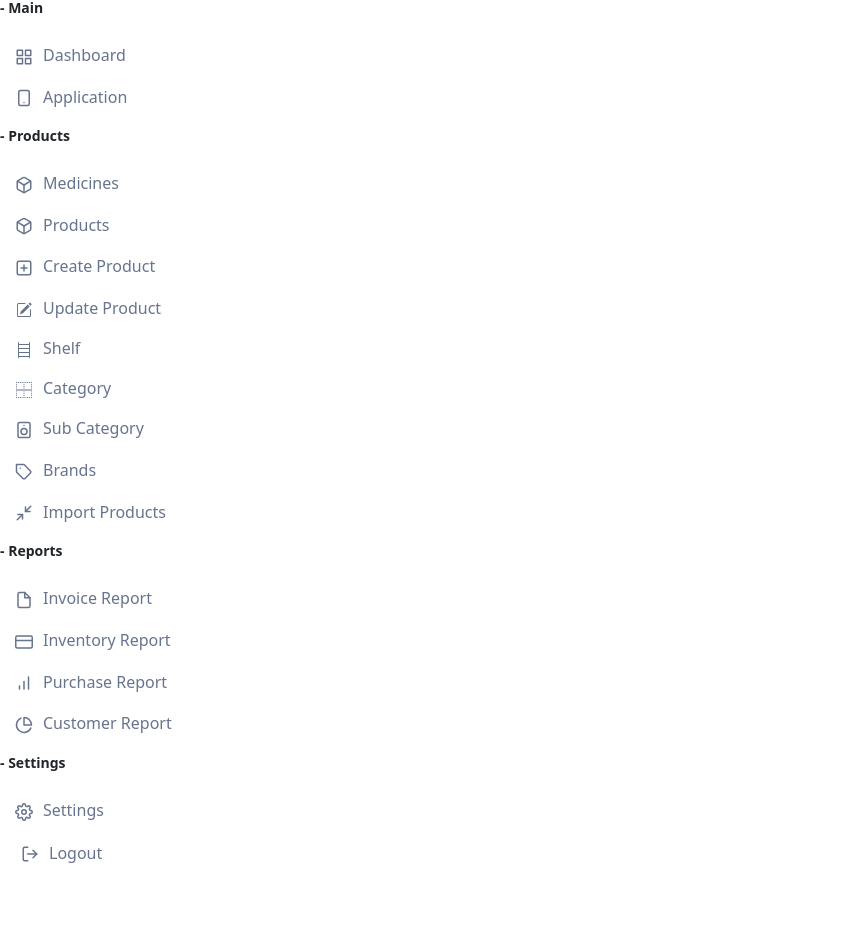
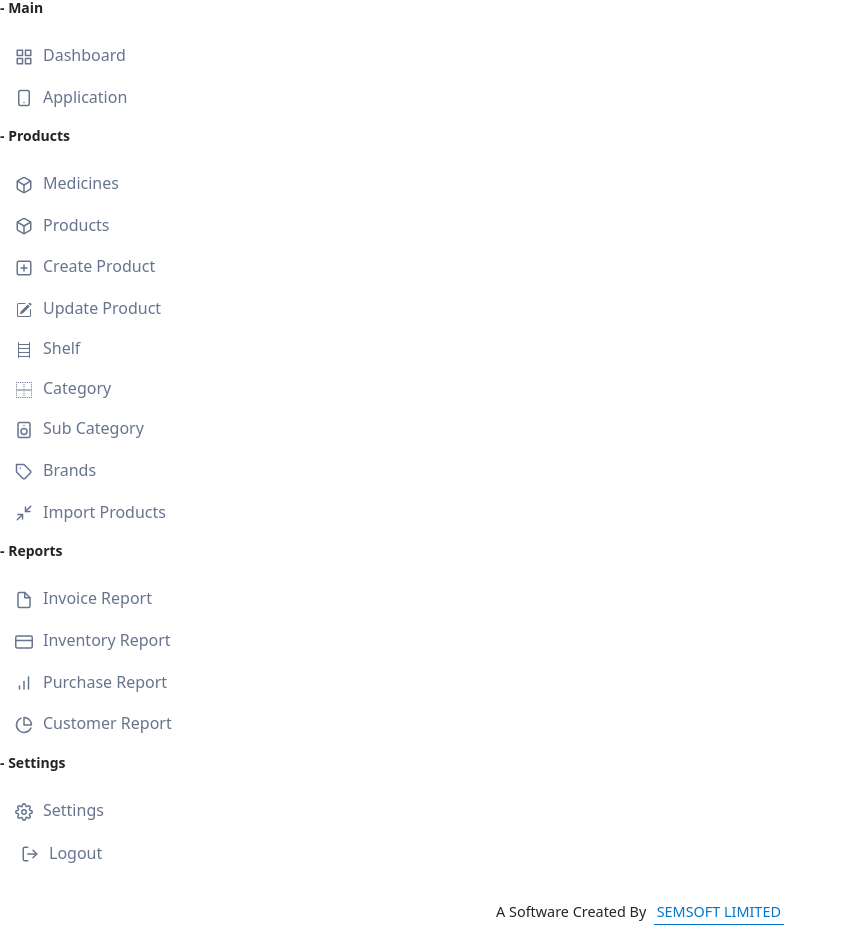
Before and after one commit to Maloy-Baroi/seba, a Next.js app: page /seller/components/Sidebar in a window 1280 px wide. Shown: the whole page, without its empty margins (0-847 px from the left). Before the commit the page ends 901 px from the top, so only its background shows below. Built offline with nearby package versions, Linux system fonts and the light colour scheme.

Commit message:
Added à¦Branding Footer

```diff
--- a/src/pages/seller/components/Sidebar.js
+++ b/src/pages/seller/components/Sidebar.js
@@ -265,9 +265,15 @@ const Sidebar = (props) => {
                         </ul>
                     </li>
                 </ul>
-            </div>
+                    </div>
                 )
             }
+            <div>
+                <p className="attribution">
+                    A Software Created By &nbsp;
+                    <a className="attribution-link" href="https://semsoftltd.com/">SEMSOFT LIMITED</a>
+                </p>
+            </div>
         </>
     );
 }
--- a/src/styles/globals.css
+++ b/src/styles/globals.css
@@ -21,3 +21,23 @@ input:target {
 input:active {
     border: 1px solid #ff9f43 !important;
 }
+
+.attribution {
+    font-size: 0.9rem;
+    text-align: center;
+    margin-top: 1rem;
+}
+
+.attribution-link {
+    color: #0077cc;
+    text-decoration: none;
+    text-align: center;
+    border-bottom: 1px solid #0077cc;
+    padding: 3px;
+}
+
+.attribution-link:hover {
+    background-color: #0077cc;
+    color: white;
+    border-color: transparent;
+}
```
Also changed, not shown: src/pages/index.js (+8 -0 lines), src/styles/index.module.css (added, +11 -0 lines).
